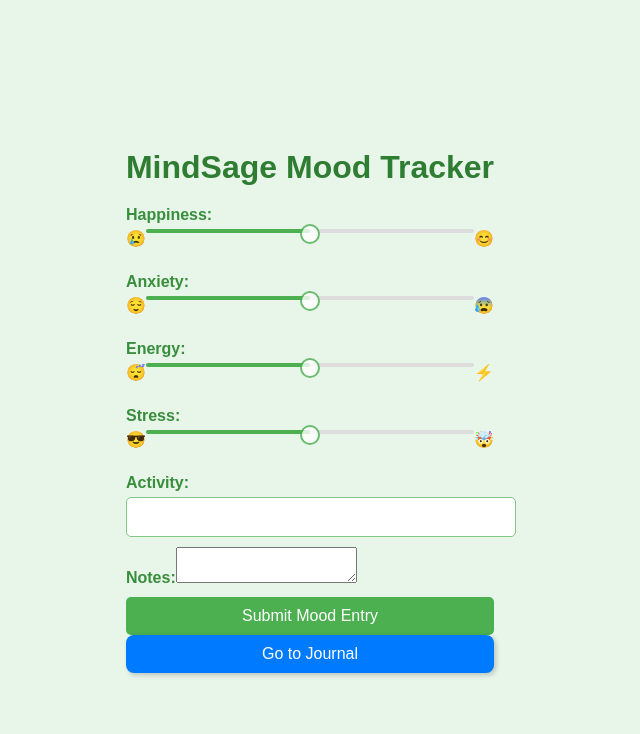
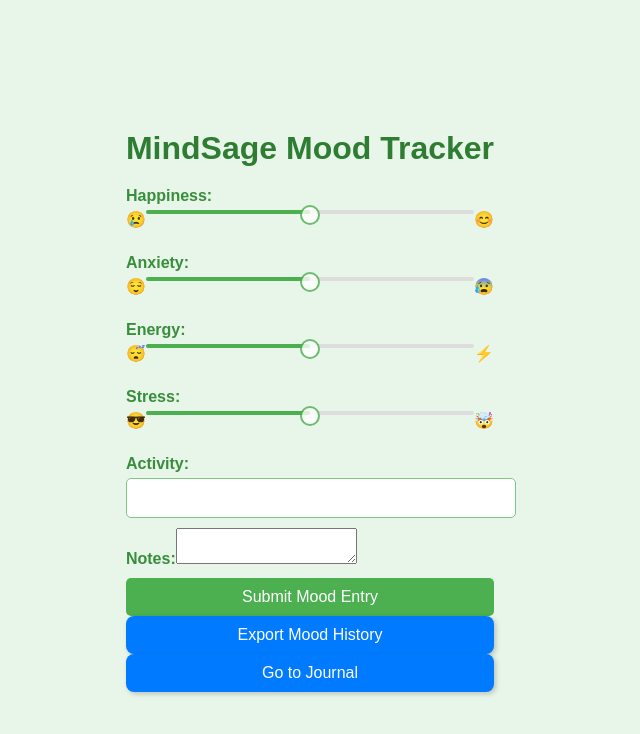
Before and after one commit to hvpham-yorku/project-mental_wellness_webapp, a React (Create React App) app in the folder MindSage/mind-sage-frontend/: page /home in a window 1280 px wide. Shown: the top 734 px of the page, without its empty margins (330-970 px from the left). Built offline with nearby package versions, Linux system fonts and the light colour scheme.

Commit message:
Backend and frontend implmentation of user exporting data

```diff
--- a/MindSage/mind-sage-frontend/package.json
+++ b/MindSage/mind-sage-frontend/package.json
@@ -3,6 +3,7 @@
   "version": "0.1.0",
   "private": true,
   "dependencies": {
+    "@supabase/supabase-js": "^2.49.4",
     "@testing-library/dom": "^10.4.0",
     "@testing-library/jest-dom": "^6.6.3",
     "@testing-library/react": "^16.2.0",
--- a/MindSage/mind-sage-frontend/src/pages/Home.js
+++ b/MindSage/mind-sage-frontend/src/pages/Home.js
@@ -4,6 +4,7 @@
 import Slider from "rc-slider";
 import "rc-slider/assets/index.css";
 import "../home.css";
+import { supabase } from '../supabaseClient';
 
 const EmojiSlider = ({ value, onChange, emojis }) => {
 
@@ -87,7 +88,61 @@
             console.error("Error adding mood entry:", error.response?.data || error);
             setMessage("An error occurred while adding the mood entry.");
         }
+
     };
+
+    const downloadMoodHistory = async () => {
+        console.log("Export button clicked ✅");
+
+        const token = localStorage.getItem("access_token");
+        console.log("Access token:", token);
+
+        if (!token) {
+          alert("You're not logged in!");
+          return;
+        }
+
+        try {
+          const response = await fetch('http://localhost:5000/mood/history', {
+            method: 'GET',
+            headers: {
+              Authorization: `Bearer ${token}`,
+            },
+          });
+
+          if (!response.ok) {
+            alert('Could not fetch mood history.');
+            return;
+          }
+
+          const json = await response.json();
+          const moodEntries = json.data;
+
+          if (!moodEntries || moodEntries.length === 0) {
+            alert("No mood history found.");
+            return;
+          }
+
+          // Convert to JSON string
+          const dataStr = JSON.stringify(moodEntries, null, 2);
+          const blob = new Blob([dataStr], { type: 'application/json' });
+
+          // Create download link
+          const url = URL.createObjectURL(blob);
+          const a = document.createElement('a');
+          a.href = url;
+          a.download = 'mood_history.json';
+          document.body.appendChild(a);
+          a.click();
+          a.remove();
+
+        } catch (error) {
+          console.error("Error downloading JSON:", error);
+          alert("Something went wrong while downloading.");
+        }
+      };
+
+
 
     return (
         <div style={{ padding: "20px", fontFamily: "Arial, sans-serif" }}>
@@ -149,11 +204,17 @@
                         onChange={(e) => setMoodData({ ...moodData, notes: e.target.value })}
                     />
                 </div>
+
                 <button type="submit">Submit Mood Entry</button>
+
             </form>
+            <div>
+                <button onClick={downloadMoodHistory} className="button">Export Mood History</button>
+            </div>
             <div>
                 <button onClick={() => navigate("/journal")} className="button">Go to Journal</button>
             </div>
+
         </div>
 
     );
--- a/MindSage/mind-sage-frontend/src/pages/SignUp.js
+++ b/MindSage/mind-sage-frontend/src/pages/SignUp.js
@@ -16,7 +16,7 @@
       });
 
       if (response.data.success) {
-        setMessage("Account created successfully!");
+        setMessage("Account created successfully! Please verify your email before trying to log in.");
       } else {
         setMessage("Failed to create account.");
       }
--- /dev/null
+++ b/MindSage/mind-sage-frontend/src/supabaseClient.js
@@ -0,0 +1,6 @@
+import { createClient } from '@supabase/supabase-js'
+
+const supabaseUrl = process.env.REACT_APP_SUPABASE_URL
+const supabaseAnonKey = process.env.REACT_APP_SUPABASE_ANON_KEY
+
+export const supabase = createClient(supabaseUrl, supabaseAnonKey)
```
Also changed, not shown: 2 other files (tests, documents, lock files or other folders).
